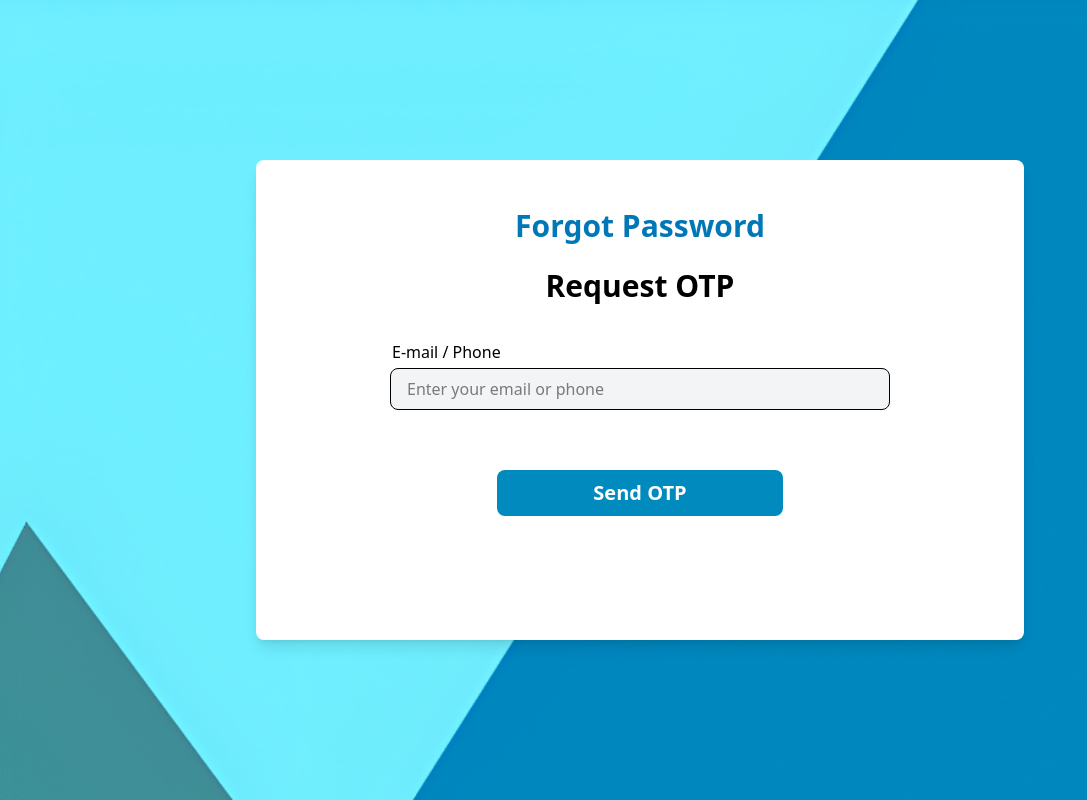
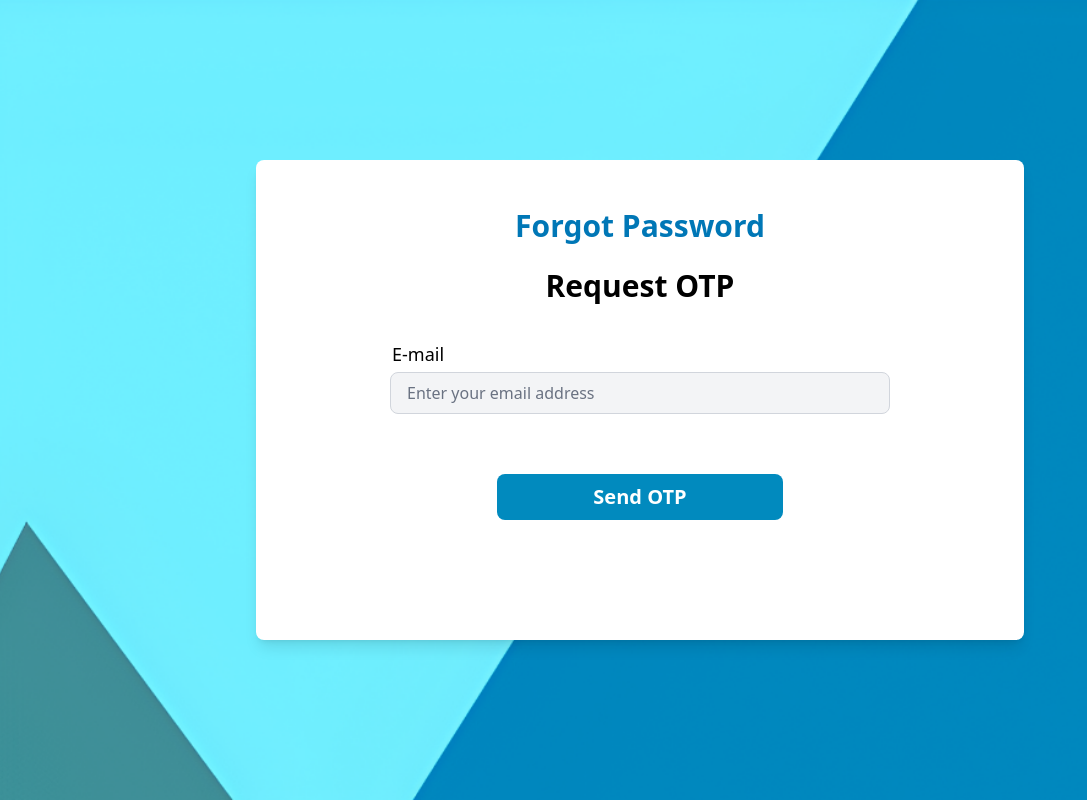
Before and after one commit to Heenachoudhari/user_tm_frontend, a Next.js app: page /Forgotpassword in a window 1280 px wide. Shown: the whole page, without its empty margins (0-1087 px from the left). Built offline with nearby package versions, Linux system fonts and the light colour scheme.

Commit message:
-add otp and email sending on email -resolving some forgot password p1 css and routing

```diff
--- a/package.json
+++ b/package.json
@@ -9,6 +9,7 @@
     "lint": "next lint"
   },
   "dependencies": {
+    "axios": "^1.9.0",
     "next": "15.3.1",
     "react": "^19.0.0",
     "react-dom": "^19.0.0",
--- a/src/Component/ForgotPassword/forgotpassword.jsx
+++ b/src/Component/ForgotPassword/forgotpassword.jsx
@@ -1,43 +1,57 @@
 'use client';
-import { Toaster, toast } from 'react-hot-toast';
+import axios from 'axios';
+import { toast } from 'react-hot-toast';
+import { useRouter } from 'next/navigation';
+import { useState } from 'react';
+
 export default function Forgotpassword() {
+  const router = useRouter();
+  const [email, setEmail] = useState('');
 
-  const handleSubmit = (e) => {
+  const handleSubmit = async (e) => {
     e.preventDefault();
-    toast.success('OTP sent successfully!');
+
+    try {
+      const res = await axios.post('http://localhost:4000/api/forgotpassword/generate-otp', {
+        email,
+      });
+
+      toast.success('OTP sent successfully!');
+      router.push('/verifyotp');
+    } catch (error) {
+      console.error('Error sending OTP:', error);
+      toast.error(
+        error?.response?.data?.message || 'Failed to send OTP. Please try again.'
+      );
+    }
   };
 
   return (
     <div className="min-h-screen flex items-center justify-center bg-[url('/loginbg.png')] bg-cover bg-center relative">
-      {/* Main card */}
       <div className="relative bg-white rounded-lg shadow-lg p-12 w-full max-w-3xl z-10 h-120 text-center">
-
-        <h2 className="text-[#0077B6] text-3xl font-extrabold mb-6">
-          Forgot Password
-        </h2>
-        <h3 className="text-black text-3xl font-extrabold mb-9">
-          Request OTP
-        </h3>
-
+        <h2 className="text-[#0077B6] text-3xl font-extrabold mb-6">Forgot Password</h2>
+        <h3 className="text-black text-3xl font-extrabold mb-9">Request OTP</h3>
 
         <form onSubmit={handleSubmit} className="space-y-4">
-          {/* Label aligned to the left */}
-
           <div className="max-w-6xl">
-            <div className="text-left md:px-22">
-              <label className="block text-md font-medium mb-1">E-mail / Phone</label>
+            <div className="text-left text-black md:px-22">
+              <label htmlFor="email" className="block text-lg font-medium mb-1">
+                E-mail
+              </label>
             </div>
-
-            {/* Input field with increased width */}
             <div className="flex justify-center">
               <input
-                type="text"
-                className="w-[500px] px-4 py-2 bg-gray-100 border rounded-lg focus:outline-none"
-                placeholder="Enter your email or phone"
+                type="email"
+                id="email"
+                value={email}
+                onChange={(e) => setEmail(e.target.value)}
+                className="w-[500px] px-4 py-2 bg-gray-100 border border-gray-300 text-gray-900 placeholder-gray-500 rounded-lg focus:outline-none focus:ring-2 focus:ring-black focus:border-black hover:border-black"
+                placeholder="Enter your email address"
                 required
               />
             </div>
           </div>
+
           <div className="md:mt-15">
             <button
               type="submit"
@@ -47,7 +61,6 @@ export default function Forgotpassword() {
             </button>
           </div>
         </form>
-
       </div>
     </div>
   );
--- a/src/app/layout.js
+++ b/src/app/layout.js
@@ -24,8 +24,9 @@ export default function RootLayout({ children }) {
         className={`${geistSans.variable} ${geistMono.variable} antialiased`}
       >
         {children}
+        <Toaster position="top-center" reverseOrder={false} />
       </body>
-      <Toaster position="top-center" reverseOrder={false} />
+
     </html>
   );
 }
```
Also changed, not shown: src/app/verifyotp/page.jsx (renamed from src/app/forgetpasswordSecond/page.jsx), 1 other file (tests, documents, lock files or other folders).
